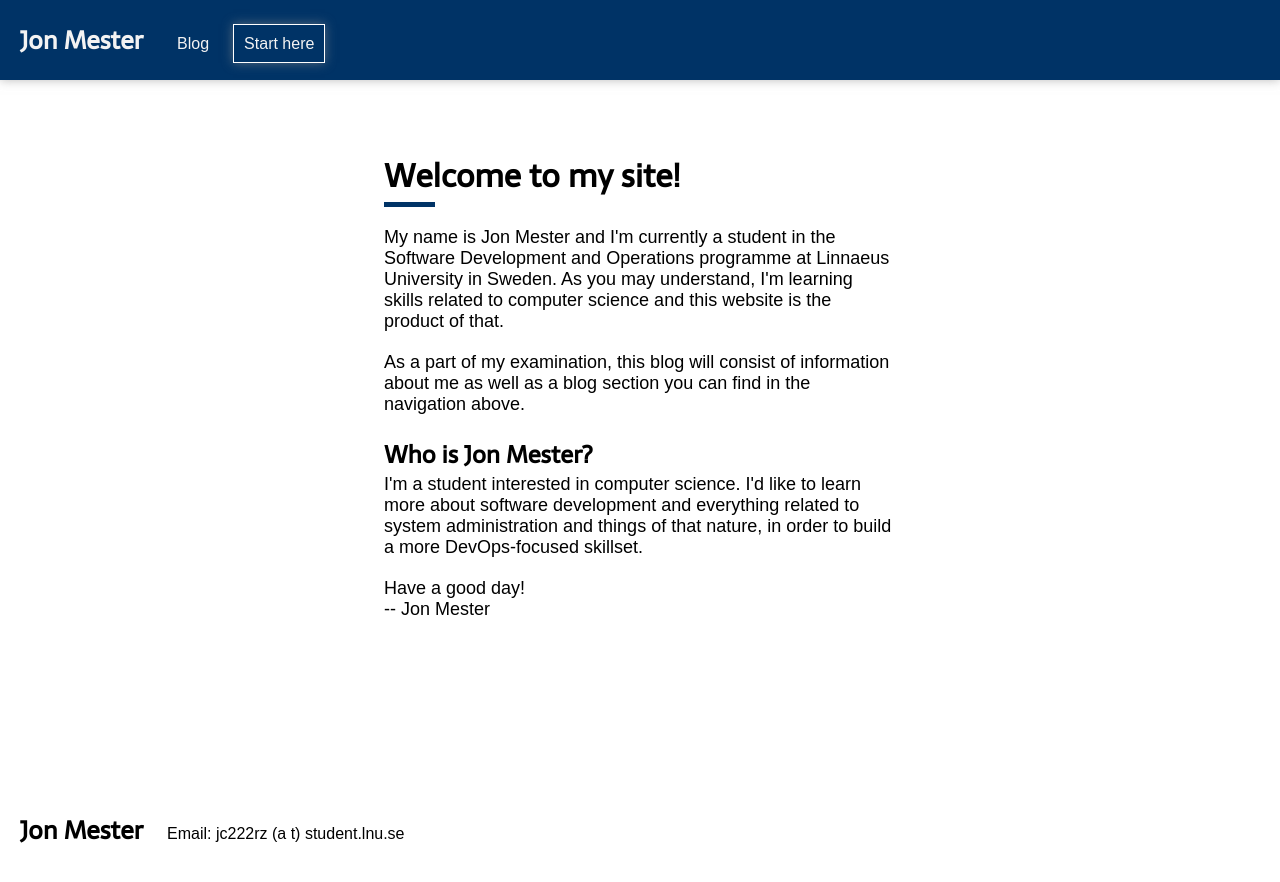
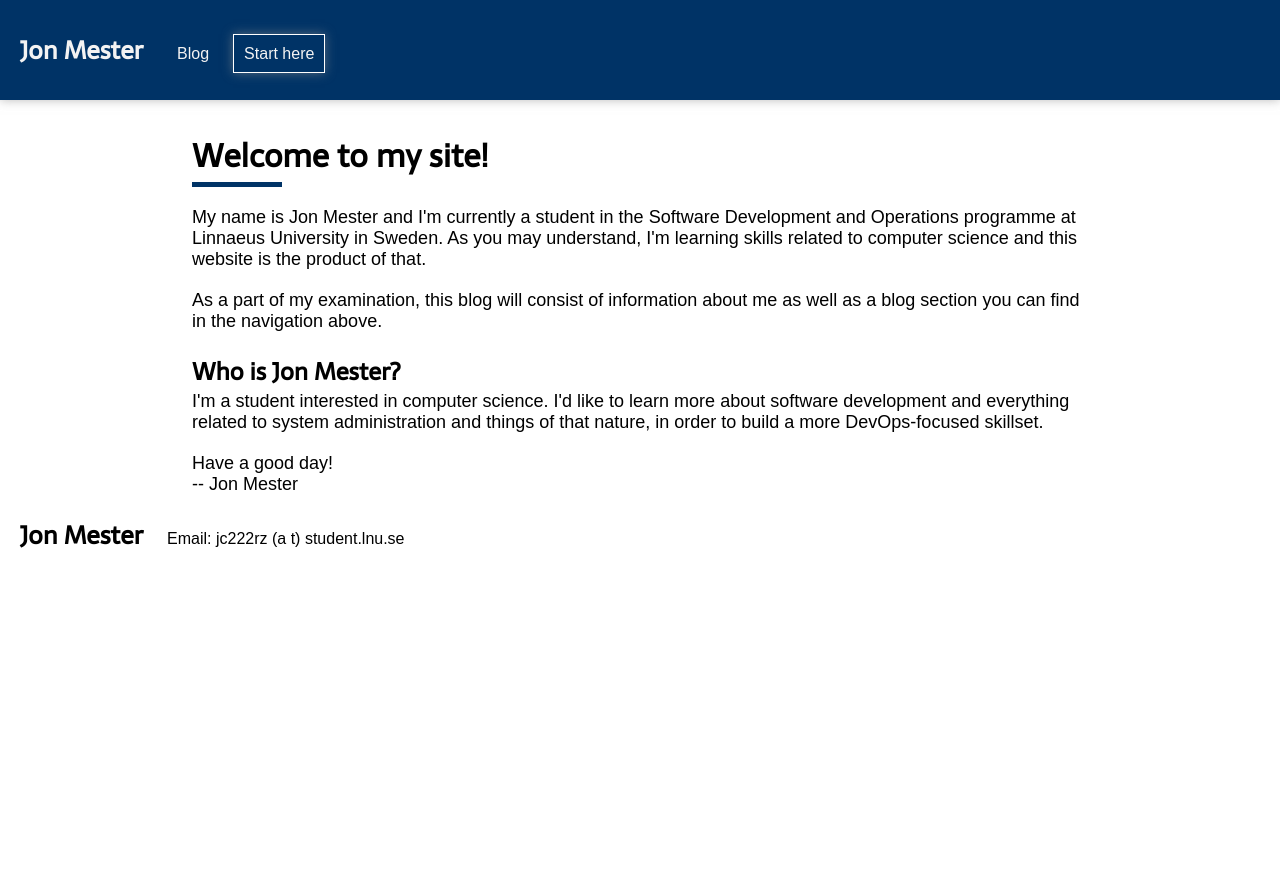
Before and after one commit to jonmest/jonmest.github.ios, a Jekyll site: the page built from index.markdown, in a window 1280 px wide. Shown: the top 882 px of the page. Built offline with Jekyll 4.4.1, drawn with Linux system fonts in a browser that asks for light colours; some web fonts are replaced.

Commit message:
Changing SASS styles for responsivity

```diff
--- a/_sass/styles.scss
+++ b/_sass/styles.scss
@@ -11,6 +11,7 @@ $header-font: 'Sarala', sans-serif;
 
 a {
   transition: 0.2s;
+  color: $primary-color;
 }
 
 a:hover {
@@ -203,6 +204,7 @@ a:visited .card {
       width: 100%;
     }
 
+
     .container {
         margin: auto;
         width: 90%;
@@ -212,6 +214,26 @@ a:visited .card {
         padding-top: 50px;
 
     }
+
+
+    .main-menu .site-title {
+      font-size: 1.5em;
+  }
+
+  .main-menu .cta {
+      border: none;
+      box-shadow: none;
+      margin: 0;
+      padding-bottom: 10px;
+      transition: 300ms;
+      }
+
+  .menu li {
+    display: block;
+    padding: 10px 0;
+    border-bottom: 1px solid white;
+  }
+
   .card {
     max-width: 90%;
     margin: 0;
@@ -234,10 +256,22 @@ a:visited .card {
 }
 
   }
+@media only screen and (max-width: 1400px) {
+  .main-menu {
+    position: relative;
+      padding: 10px 0;
+      margin-bottom: 30px;
+}
 
+
+  .container {
+    margin: auto;
+    padding: 0;
+    width: 70%;
+}
+}
 .highlighter-rouge {
-  margin: 30px 0;
-  border: 1px solid rgba(143, 143, 143, 0.603);
-  box-shadow: 0px 0px 10px rgba(143, 143, 143, 0.603);
-  padding: 20px;
+
+  margin: 20px 0;
+  line-height: 1.4em;
 }
```
